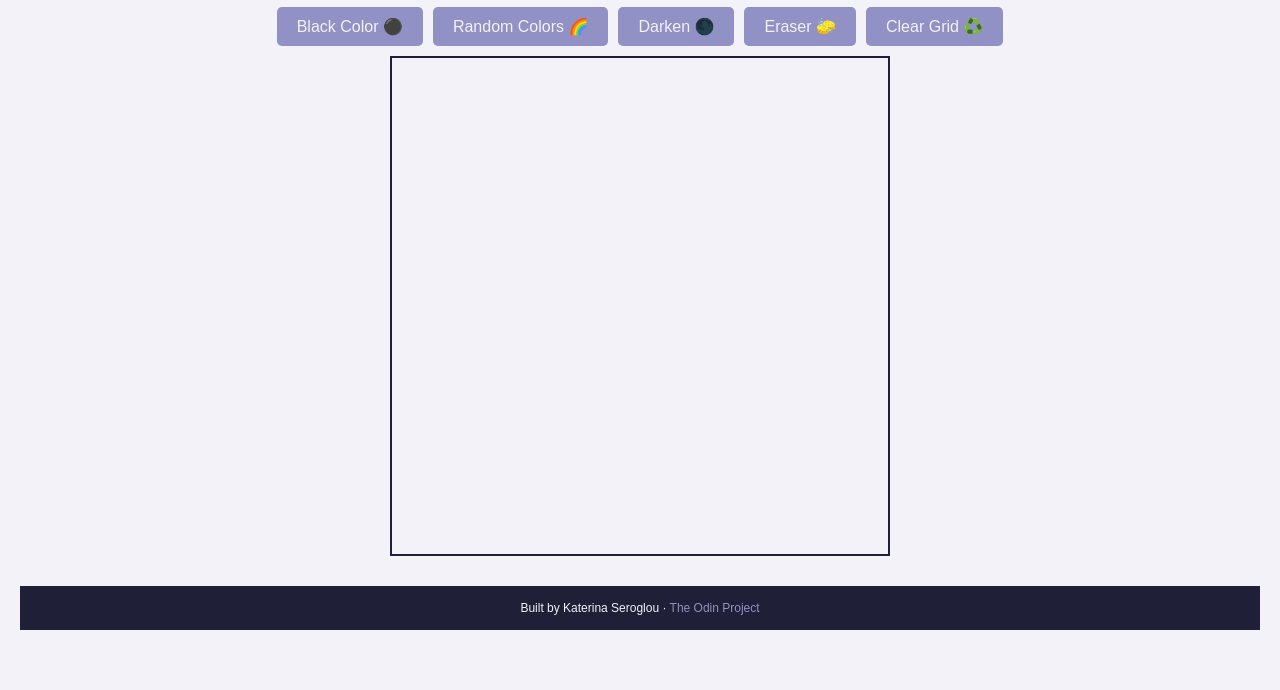
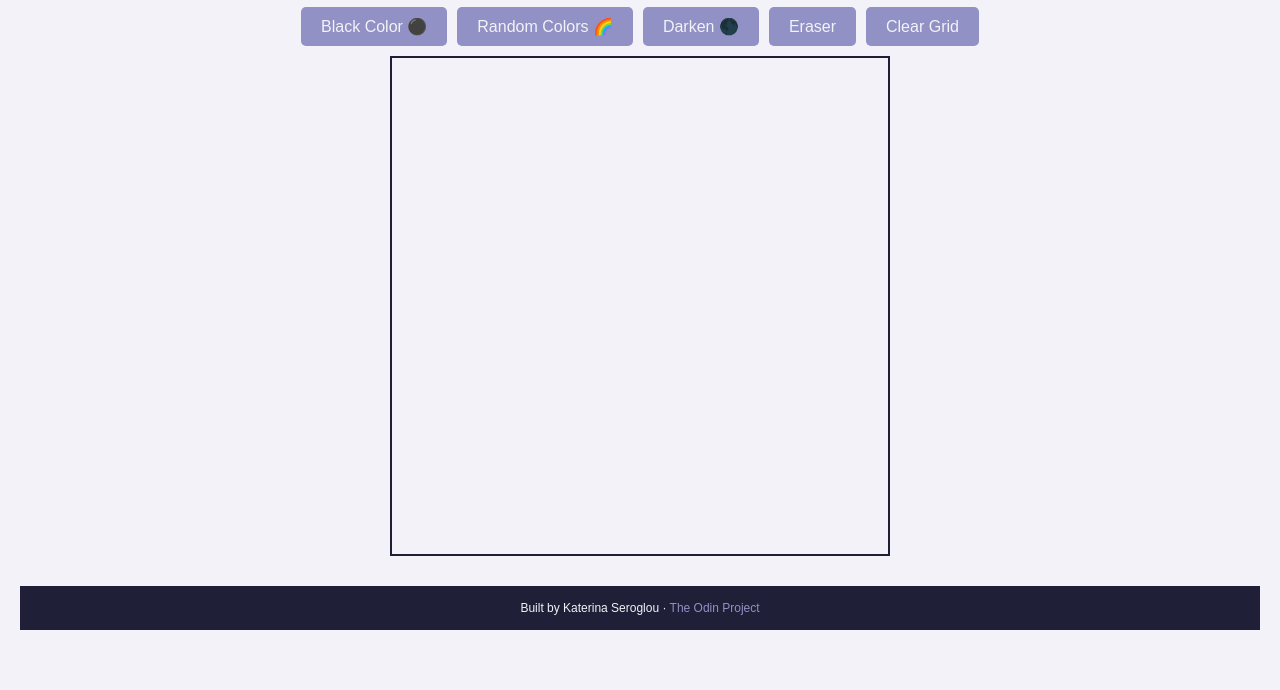
Before and after one commit to katerinaseroglou/Etch-a-Sketch, a plain HTML site: page index.html in a window 1280 px wide. Shown: the part 110-800 px from the top of the page. Drawn offline with Linux system fonts and the light colour scheme.

```diff
--- a/index.html
+++ b/index.html
@@ -19,8 +19,8 @@
         <button id="blackBtn">Black Color ⚫</button>
         <button id="randomBtn">Random Colors 🌈</button>
         <button id="darkenBtn">Darken 🌑</button>
-        <button id="eraserBtn">Eraser 🧽</button>
-        <button id="clearBtn">Clear Grid ♻️</button>
+        <button id="eraserBtn">Eraser</button>
+        <button id="clearBtn">Clear Grid</button>
     </div>
 
     <div id="gridContainer"></div>
```
